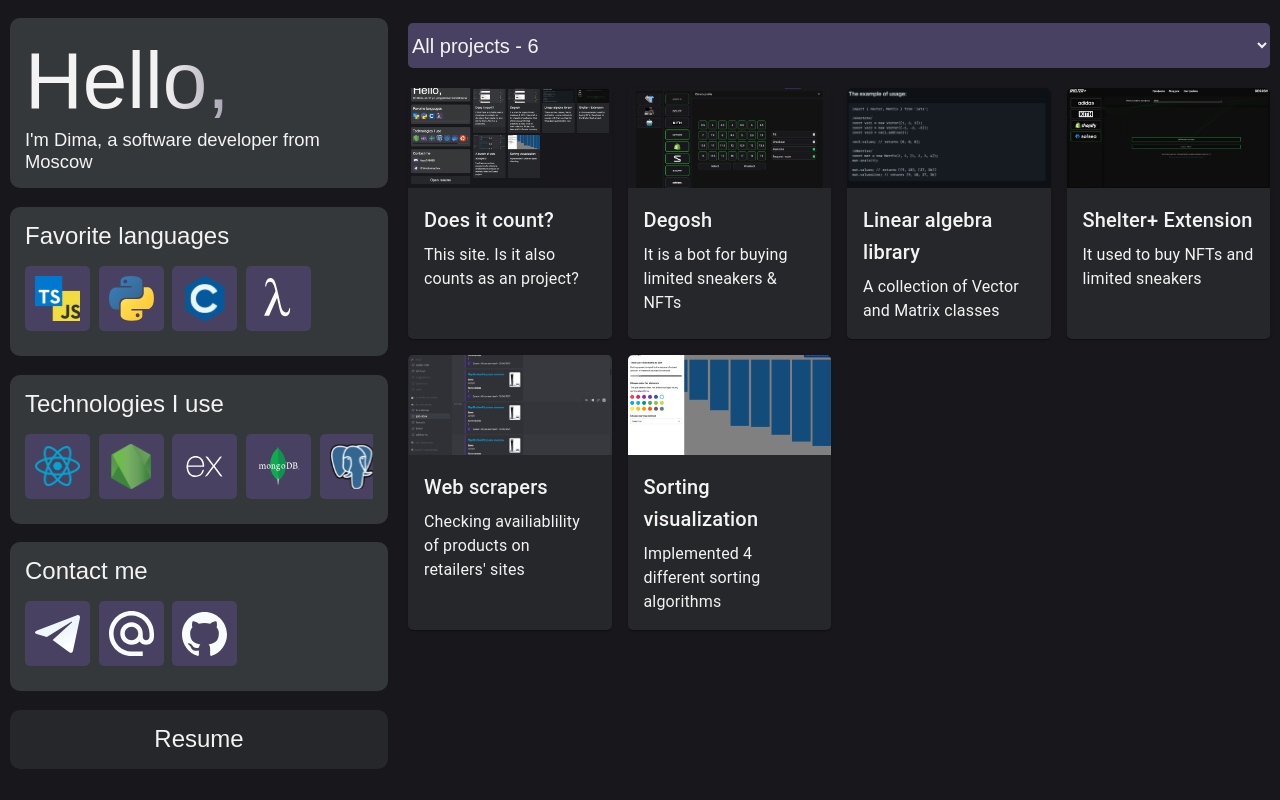
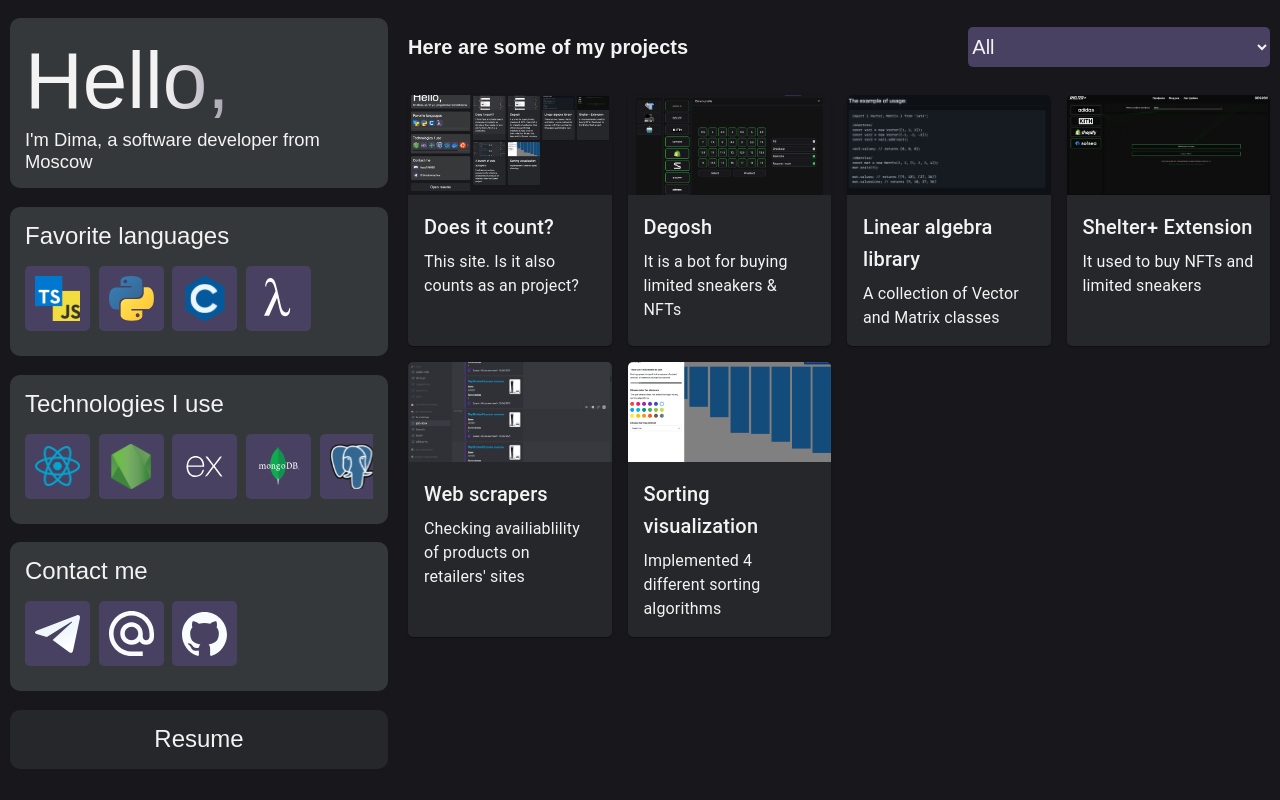
Before and after one commit to dima-tolmachev/portfolio, a React (Create React App) app: page / in a window 1280 px wide. Built offline with nearby package versions, Linux system fonts and the light colour scheme.

Commit message:
filter: adaptibility add, label add, counter remove

```diff
--- a/src/App.scss
+++ b/src/App.scss
@@ -89,4 +89,13 @@ a {
   .content {
     display: block !important;
   }
+
+  .filter {
+    text-align: center;
+    flex-direction: column;
+  }
+
+  select {
+    width: 100%;
+  }
 }
--- a/src/components/Filter/Filter.tsx
+++ b/src/components/Filter/Filter.tsx
@@ -1,18 +1,12 @@
 import { ChangeEvent } from 'react';
-import { projectObject } from '../../@types/project';
 import { appStore } from '../../stores/app-store';
 import './style.scss';
 
 const Filter = () => {
-  const projectsList = appStore.projectsList;
-  const allProjectsAmount = projectsList.length;
-  const commercialAmount = projectsList.filter(
-    (el: projectObject) => el.type === 3,
-  ).length;
-  const uncommercialAmount = allProjectsAmount - commercialAmount;
-
   return (
     <div className="filter">
+      <h2>Here are some of my projects</h2>
+
       <select
         onChange={(e: ChangeEvent<HTMLSelectElement>) => {
           appStore.order = parseInt(e.target.value);
@@ -20,9 +14,9 @@ const Filter = () => {
         name="filter"
         id="filter"
       >
-        <option value="1">All projects - {allProjectsAmount}</option>
-        <option value="2">Commercial - {commercialAmount}</option>
-        <option value="3">For fun - {uncommercialAmount}</option>
+        <option value="1">All</option>
+        <option value="2">Commercial</option>
+        <option value="3">For fun</option>
       </select>
     </div>
   );
--- a/src/components/Filter/style.scss
+++ b/src/components/Filter/style.scss
@@ -3,16 +3,22 @@
 .filter {
   width: 100%;
   display: flex;
+  align-items: center;
+  gap: 30%;
+}
+
+h2 {
+  flex: 1;
+  font-size: 20px;
 }
 
 select {
   flex: 1;
+  height: 40px;
   min-width: 30%;
-  height: 45px;
   font-size: 20px;
   background-color: $purple-color;
   border-radius: 5px;
   border: 0px;
   color: $text-color;
-  margin-top: 5px;
 }
```
